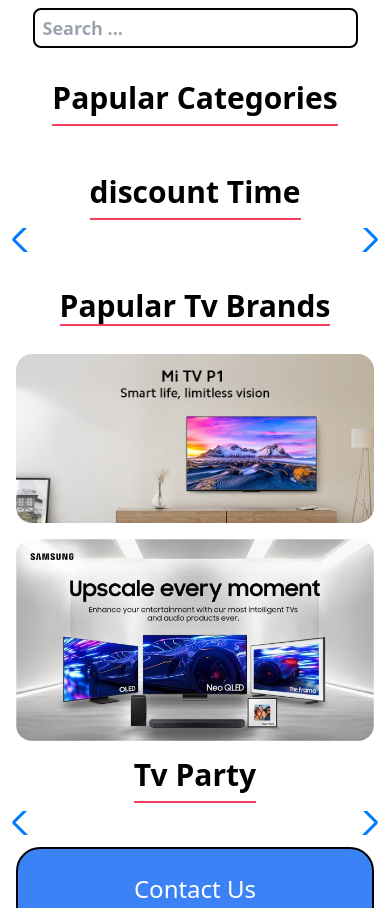
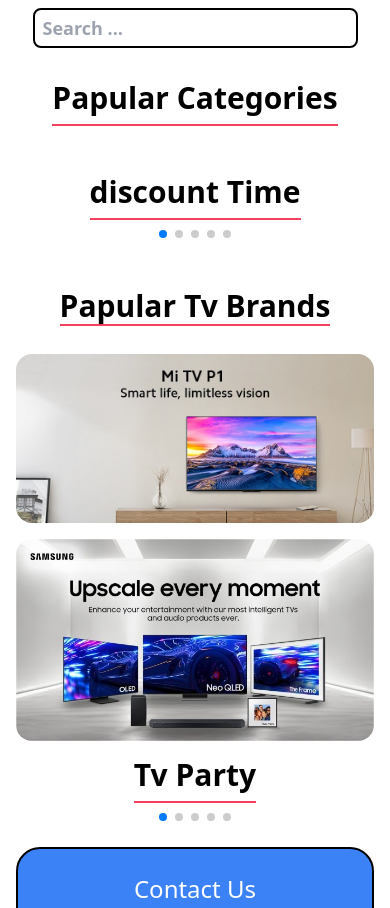
Before and after one commit to TahaMajlesi/OnlineShop, a website: page index.html in a window 390 px wide. Shown: the top 908 px of the page. Drawn offline with nearby package versions, Linux system fonts and the light colour scheme; no server answers.

Commit message:
swiper update

```diff
--- a/index.html
+++ b/index.html
@@ -131,8 +131,9 @@
                     <div class="swiper-slide !flex flex-row justify-around py-3 flex-wrap"></div>
                     <div class="swiper-slide !flex flex-row justify-around py-3 flex-wrap"></div>
                 </div>
-                <div class="swiper-button-next"></div>
-                <div class="swiper-button-prev"></div>
+                <div class="swiper-pagination md:hidden"></div>
+                <div class="swiper-button-next hidden md:block"></div>
+                <div class="swiper-button-prev hidden md:block"></div>
             </div>
             <p class="mx-auto font-semibold text-3xl border-b-2 pt-2 my-7 border-rose-500">Papular Tv Brands</p>
             <div class="w-full flex justify-evenly flex-wrap md:flex-nowrap gap-y-4 md:gap-0">
@@ -152,8 +153,9 @@
                     <div class="swiper-slide !flex flex-row justify-around py-3 flex-wrap"></div>
                     <div class="swiper-slide !flex flex-row justify-around py-3 flex-wrap"></div>
                 </div>
-                <div class="swiper-button-next"></div>
-                <div class="swiper-button-prev"></div>
+                <div class="swiper-pagination md:hidden"></div>
+                <div class="swiper-button-next hidden md:block"></div>
+                <div class="swiper-button-prev hidden md:block"></div>
             </div>
 
             <div class="md:w-full w-11/12 mx-auto md:mx-0 flex border-2 bg-blue-500 border-black rounded-3xl my-3 py-2">
--- a/script/General/SwiperConfig.js
+++ b/script/General/SwiperConfig.js
@@ -5,6 +5,10 @@
 
     },
     loop: true,
+    autoplay: {
+        delay: 60000,
+        disableOnInteraction: false,
+    },
 });
 
 let Discount = new Swiper(".Discount-Time", {
@@ -12,7 +16,14 @@
         nextEl: ".swiper-button-next",
         prevEl: ".swiper-button-prev",
     },
+    pagination: {
+        el: ".swiper-pagination",
+    },
     loop: true,
+    autoplay: {
+        delay: 60000,
+        disableOnInteraction: false,
+    },
 });
 
 
@@ -21,5 +32,12 @@
         nextEl: ".swiper-button-next",
         prevEl: ".swiper-button-prev",
     },
+    pagination: {
+        el: ".swiper-pagination",
+    },
     loop: true,
+    autoplay: {
+        delay: 60000,
+        disableOnInteraction: false,
+    },
 });
```
Also changed, not shown: src/output.css.
